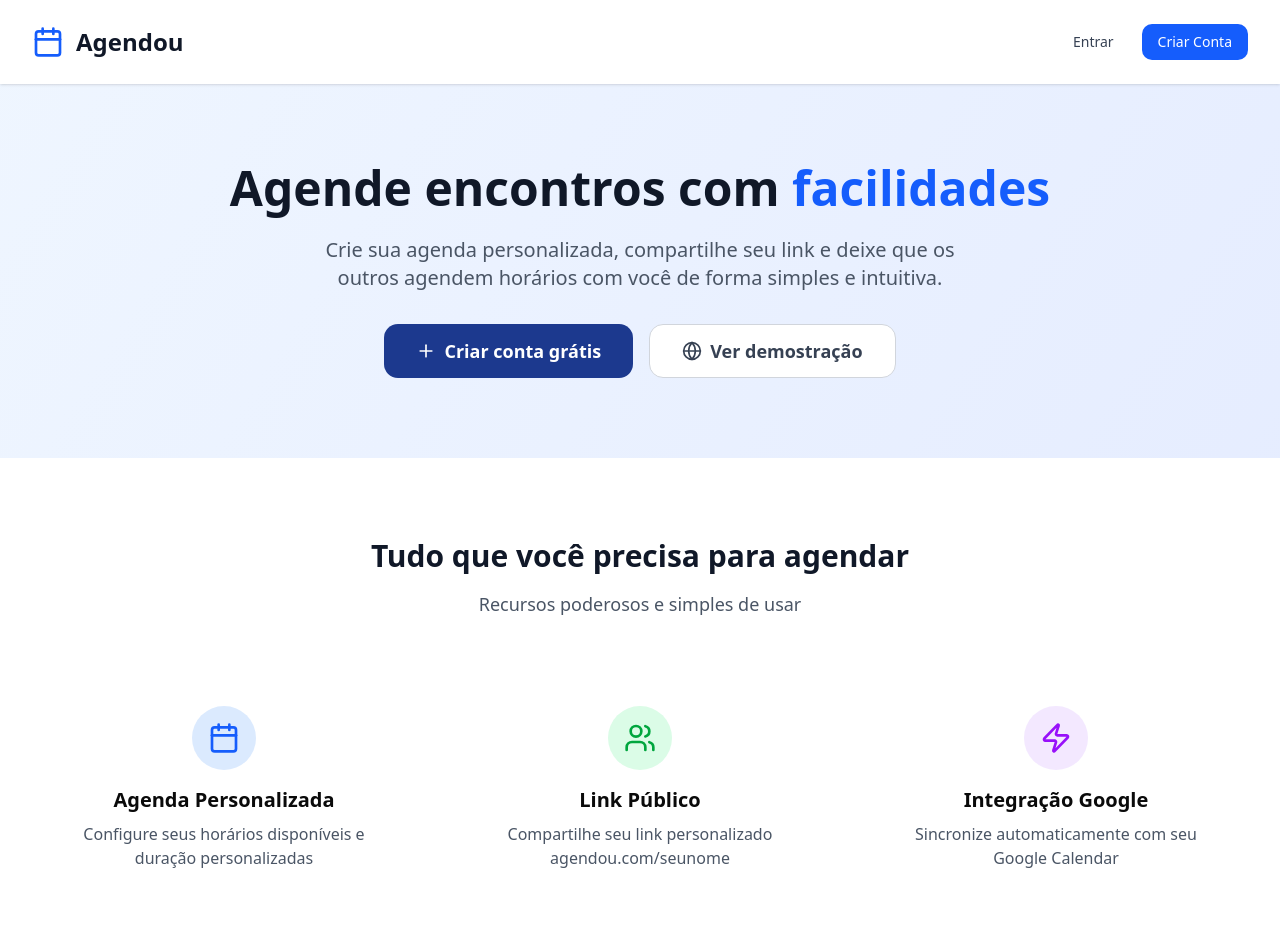
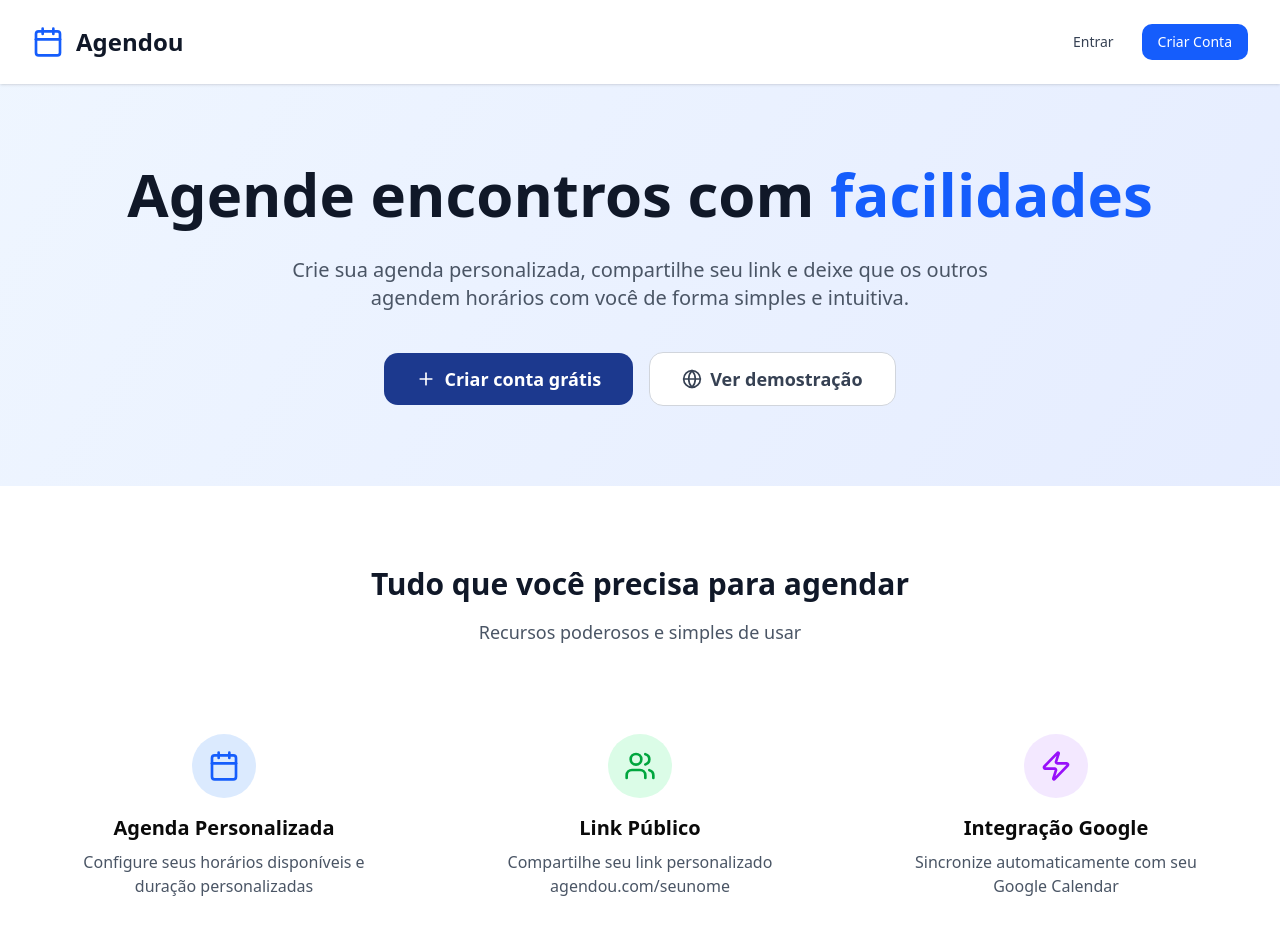
Before and after one commit to Iaguin11/Agendou-app, a React (Vite) app: page / in a window 1280 px wide. Shown: the top 934 px of the page. Built offline with nearby package versions, Linux system fonts and the light colour scheme.

Commit message:
i added the animations and corrections to the landingpage

```diff
--- a/src/pages/LandingPage/index.tsx
+++ b/src/pages/LandingPage/index.tsx
@@ -25,24 +25,37 @@ export default function LadingPage() {
       <header className="bg-white shadow-sm">
         <div className="max-w-7xl mx-auto px-4 sm:px-6 lg:px-8">
           <div className="flex justify-between items-center py-6">
-            <div className="flex items-center">
+
+            <motion.div
+              className="flex items-center"
+              initial={{ opacity: 0, x: -20 }}
+              animate={{ opacity: 1, x: 0 }}
+              transition={{ duration: 0.5 }}
+            >
               <Calendar className="h-8 w-8 text-blue-600 mr-3" />
               <h1 className="text-2xl font-bold text-gray-900">Agendou</h1>
-            </div>
-            <div className="flex space-x-4">
+            </motion.div>
+
+
+            <motion.div
+              className="flex space-x-4"
+              initial={{ opacity: 0, x: 20 }}
+              animate={{ opacity: 1, x: 0 }}
+              transition={{ duration: 0.5, delay: 0.2 }}
+            >
               <Link
                 to="/login"
                 className="text-gray-700 hover:text-blue-600 px-3 py-2 rounded-md text-sm font-medium"
-              >
+                >
                 Entrar
               </Link>
               <Link
                 to="/register"
                 className="bg-blue-600 hover:bg-blue-700 text-white px-4 py-2 rounded-lg text-sm font-medium"
-              >
+                >
                 Criar Conta
               </Link>
-            </div>
+            </motion.div>
           </div>
         </div>
       </header>
@@ -50,15 +63,30 @@ export default function LadingPage() {
       <section className="py-20">
         <div className="max-w-7xl mx-auto px-4 sm:px-6 lg:px-8">
           <div className="text-center">
-            <h2 className="text-5xl font-bold text-gray-900 mb-6">
+            <motion.h2
+              className="text-4xl sm:text-5xl lg:text-6xl font-bold text-gray-900 mb-8"
+              initial={{ opacity: 0, y: 30 }}
+              animate={{ opacity: 1, y: 0 }}
+              transition={{ duration: 0.8 }}
+            >
               Agende encontros com{" "}
               <span className="text-blue-600">facilidades</span>
-            </h2>
-            <p className="text-xl text-gray-600 mb-8 max-w-2xl mx-auto">
+            </motion.h2>
+            <motion.p
+              className="text-xl text-gray-600 mb-10 max-w-3xl mx-auto"
+              initial={{ opacity: 0, y: 20 }}
+              animate={{ opacity: 1, y: 0 }}
+              transition={{ duration: 0.8, delay: 0.2 }}
+            >
               Crie sua agenda personalizada, compartilhe seu link e deixe que os
               outros agendem horários com você de forma simples e intuitiva.
-            </p>
-            <div className="flex flex-col sm:flex-row gap-4 justify-center">
+            </motion.p>
+            <motion.div
+              className="flex flex-col sm:flex-row gap-4 justify-center items-center"
+              initial={{ opacity: 0, y: 20 }}
+              animate={{ opacity: 1, y: 0 }}
+              transition={{ duration: 0.8, delay: 0.4 }}
+            >
               <Link
                 to="/register"
                 className="bg-blue-900 hover:bg-blue-700 text-white px-8 py-3 rounded-xl text-lg font-semibold flex items-center justify-center"
@@ -73,7 +101,8 @@ export default function LadingPage() {
                 <Globe className="mr-2  h-5 w-5" />
                 Ver demostração
               </Link>
-            </div>
+            </motion.div>
+
           </div>
         </div>
       </section>
```
